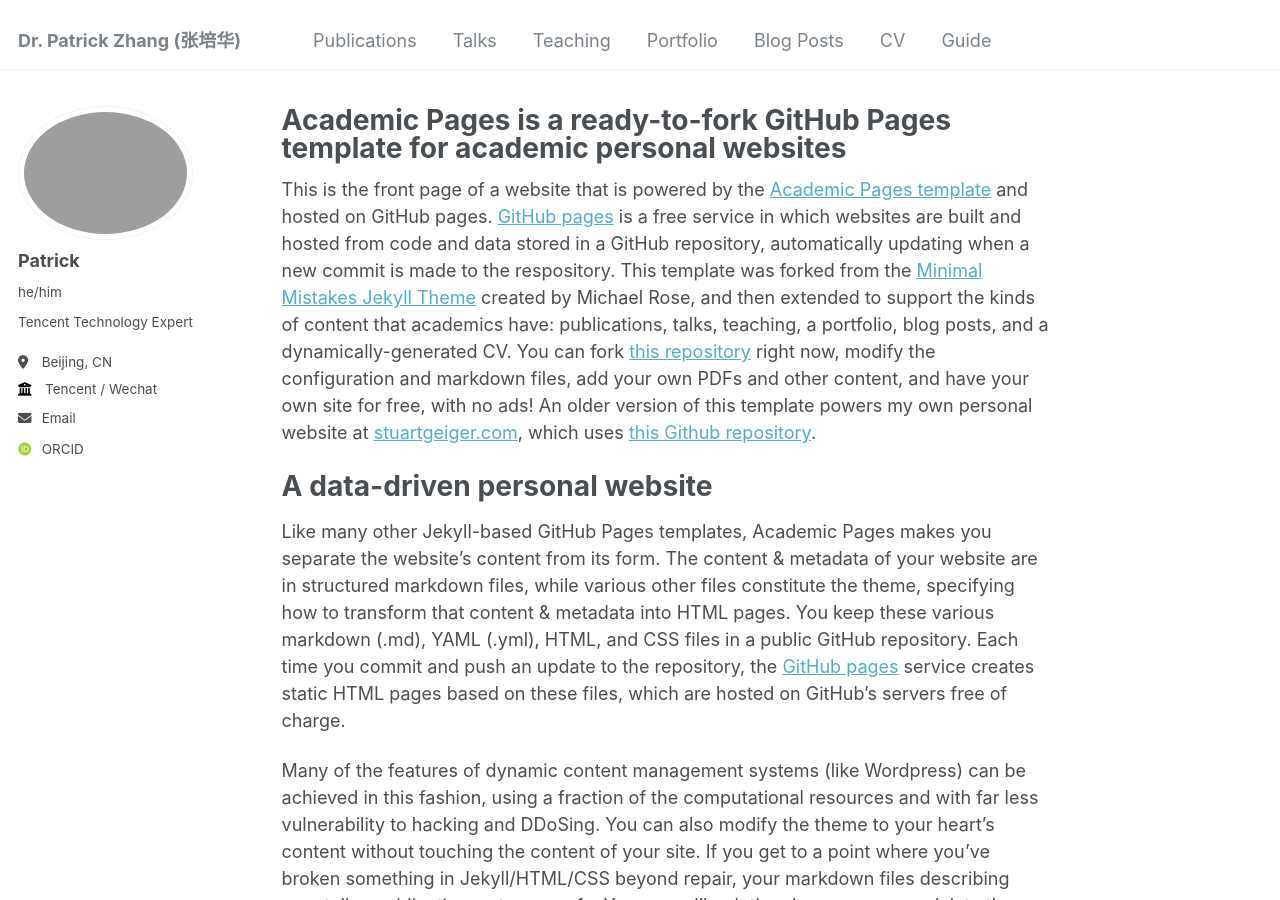
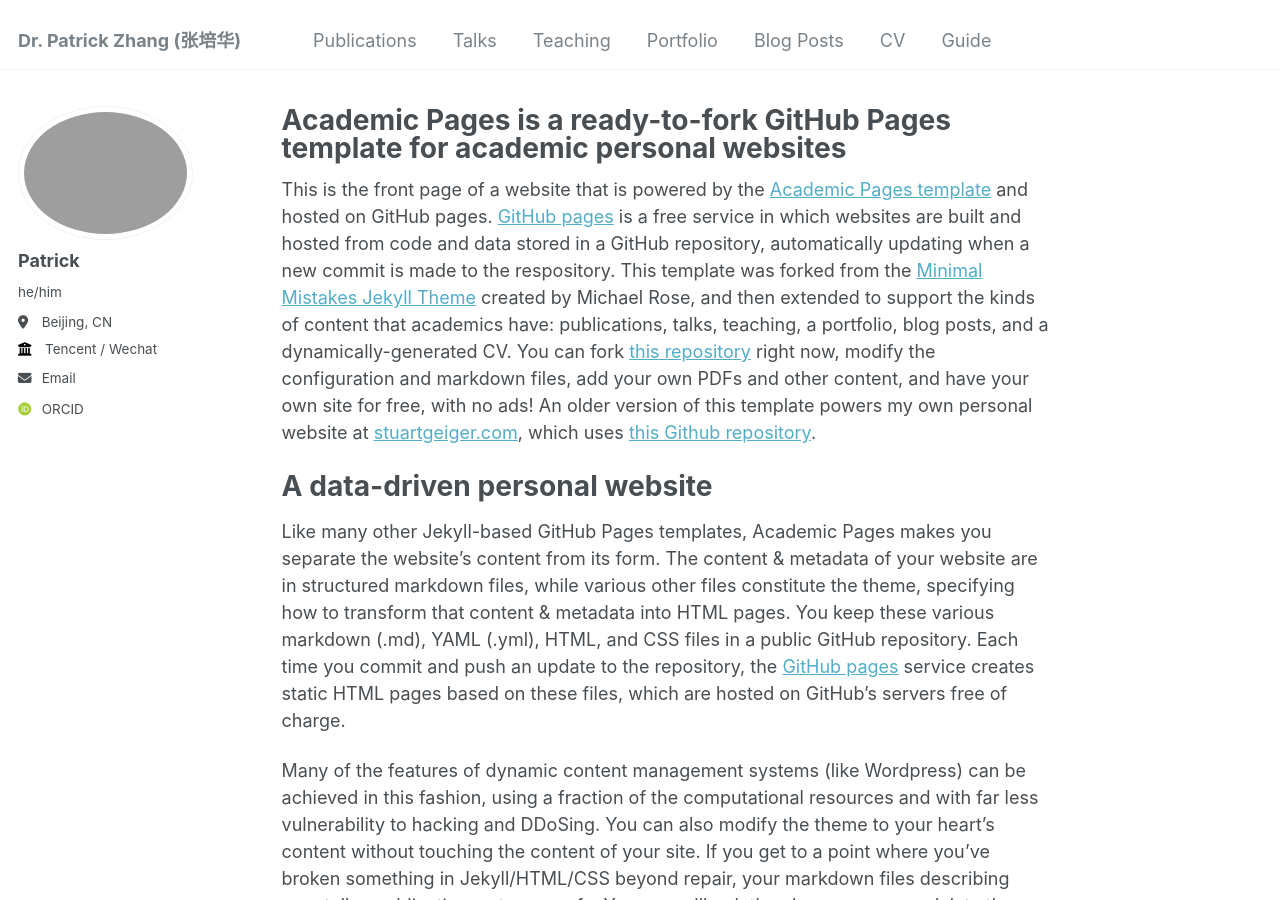
Before and after one commit to patrickphzhang/patrickphzhang.github.io, a Jekyll site: the page built from _pages/about.md, in a window 1280 px wide and 900 px high. Built offline with Jekyll 4.4.1, drawn with Linux system fonts in a browser that asks for light colours; some web fonts are replaced.

Commit message:
Update _config.yml

```diff
--- a/_config.yml
+++ b/_config.yml
@@ -24,7 +24,7 @@ author:
   avatar           : "patrick.png"
   name             : "Patrick"
   pronouns         : "he/him"
-  bio              : "Tencent Technology Expert"
+  # bio              : "Tencent Tech Expert"
   location         : "Beijing, CN"
   employer         : "Tencent / Wechat"
   uri              : # URL
```
